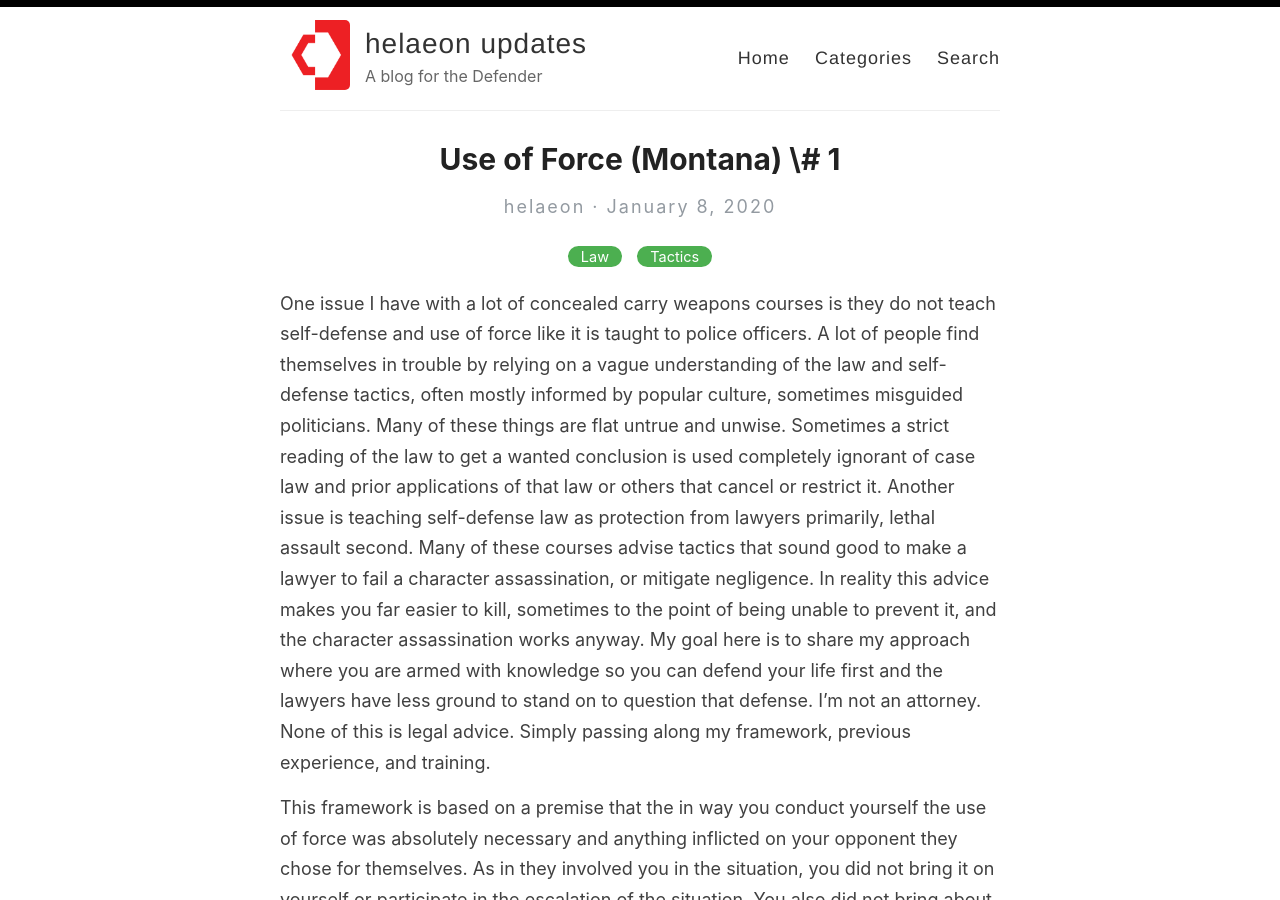
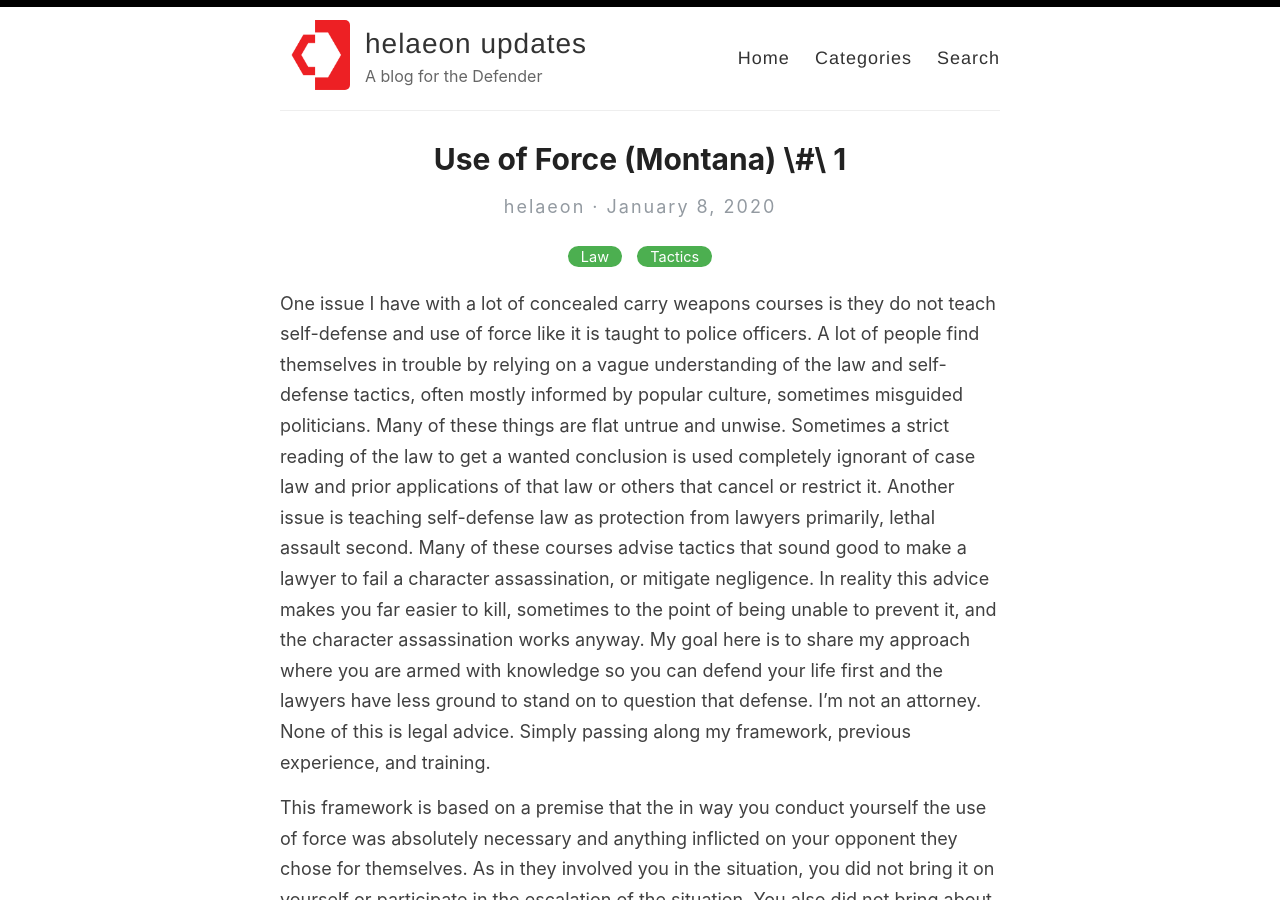
Before and after one commit to helaeon/helaeon.github.io, a Jekyll site: the page built from _posts/2020-1-8-use-of-force-mt-1.md, in a window 1280 px wide and 900 px high. Built offline with Jekyll 4.4.1, drawn with Linux system fonts in a browser that asks for light colours.

```diff
--- a/_posts/2020-1-8-use-of-force-mt-1.md
+++ b/_posts/2020-1-8-use-of-force-mt-1.md
@@ -1,6 +1,6 @@
 ---
 layout: post
-title: Use of Force (Montana) \# 1
+title: Use of Force (Montana) \#\ 1
 categories: Law Tactics
 ---
 
```
